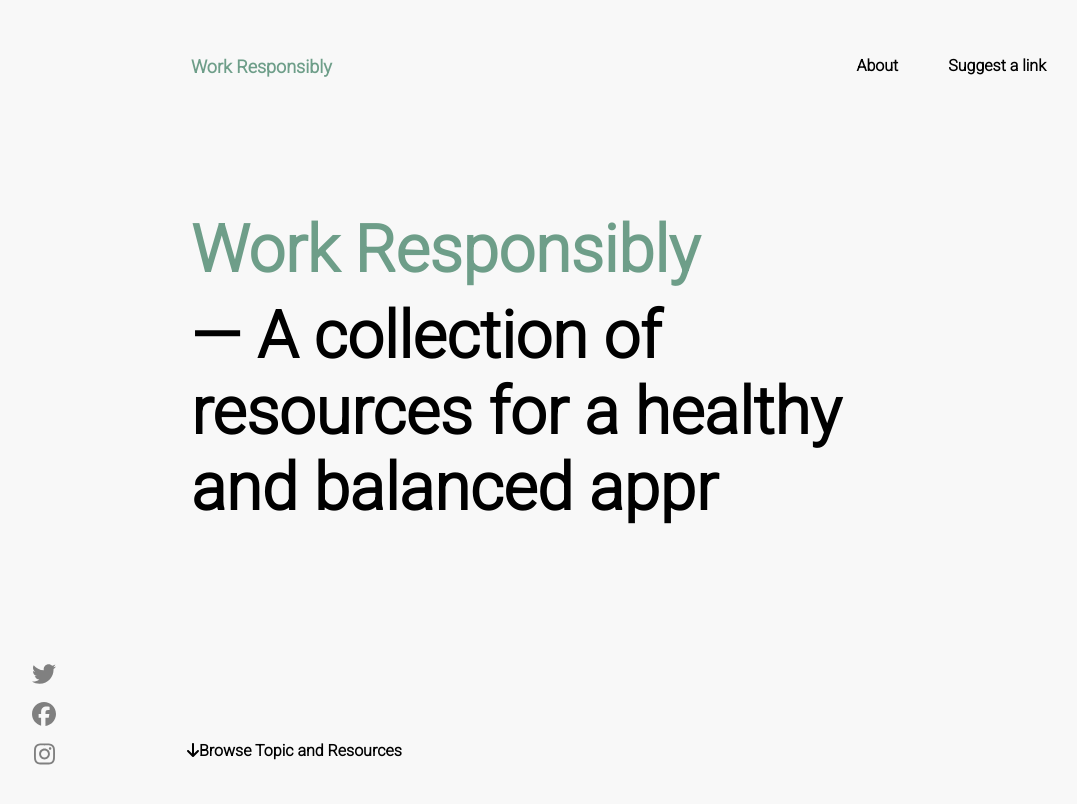
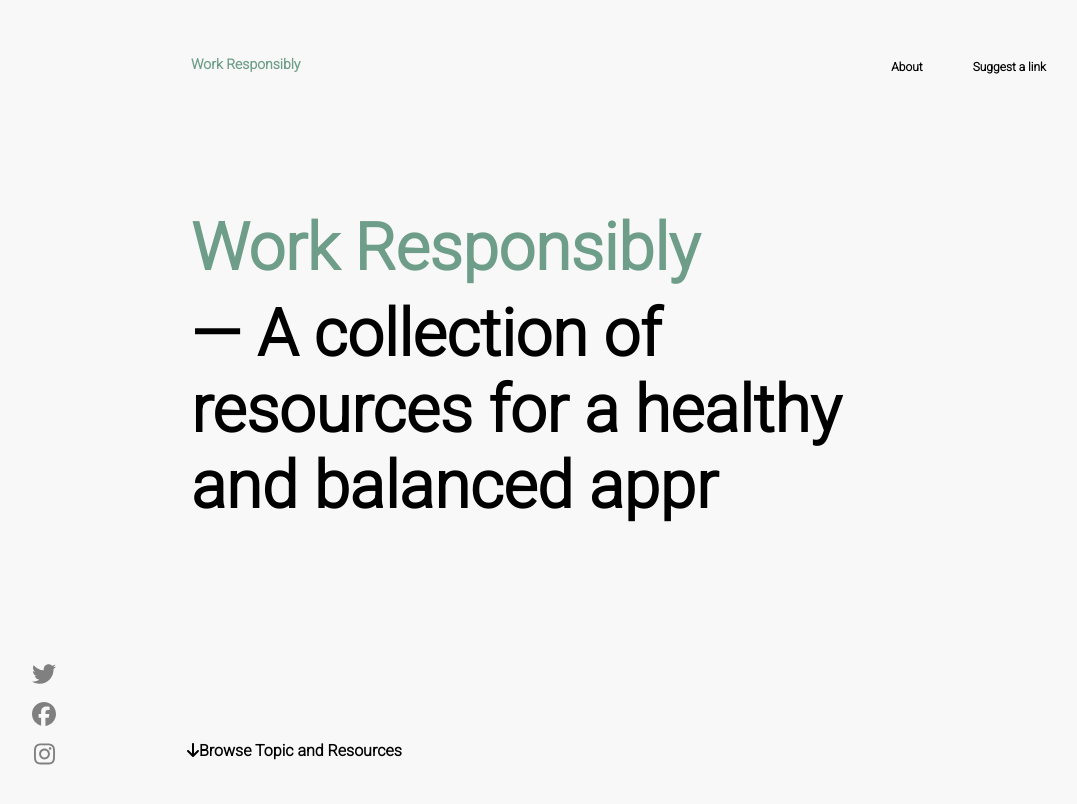
Before and after one commit to KaranB37/Work-responsibly, a React (Create React App) app: page / in a window 1280 px wide. Shown: the top 804 px of the page, without its empty margins (9-1086 px from the left). Built offline with nearby package versions, Linux system fonts and the light colour scheme.

Commit message:
new changes

```diff
--- a/src/Section.css
+++ b/src/Section.css
@@ -81,14 +81,14 @@ nav {
 
   .left {
     color:  #6e9e89;
-    font-size: 18px;
+    font-size: 14px;
     font-weight: bold;
   }
   a{
     padding:25px;
     text-decoration: none;
     color: black;
-    font-size: 16px;
+    font-size: 12px;
     font-weight: bold;
   }
 
```
